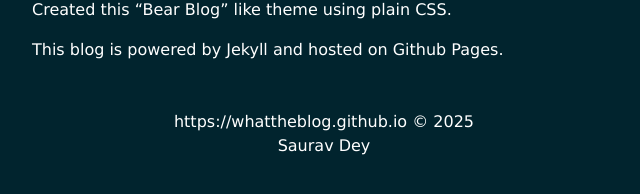
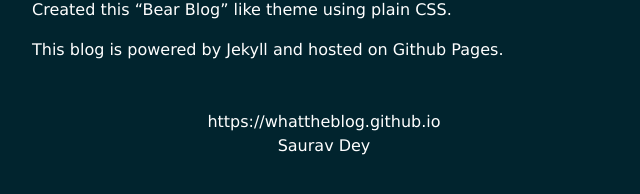
Before and after one commit to agentloopfyi/agentloopfyi.github.io, a Jekyll site: the page built from index.markdown, in a window 1280 px wide. Shown: the part 495-689 px from the top of the page, without its empty margins (316-956 px from the left). Built offline with Jekyll 4.4.1, drawn with Linux system fonts in a browser that asks for light colours.

Commit message:
Update footer.html

```diff
--- a/_includes/footer.html
+++ b/_includes/footer.html
@@ -1,4 +1,4 @@
 <div class="row center-align footer">
-    <div class="col-md-12">{{ site.url }} © 2025</div>
+    <div class="col-md-12">{{ site.url }}</div>
     <div class="col-md-12">{{ site.footnote }}</div>
 </div>
```
